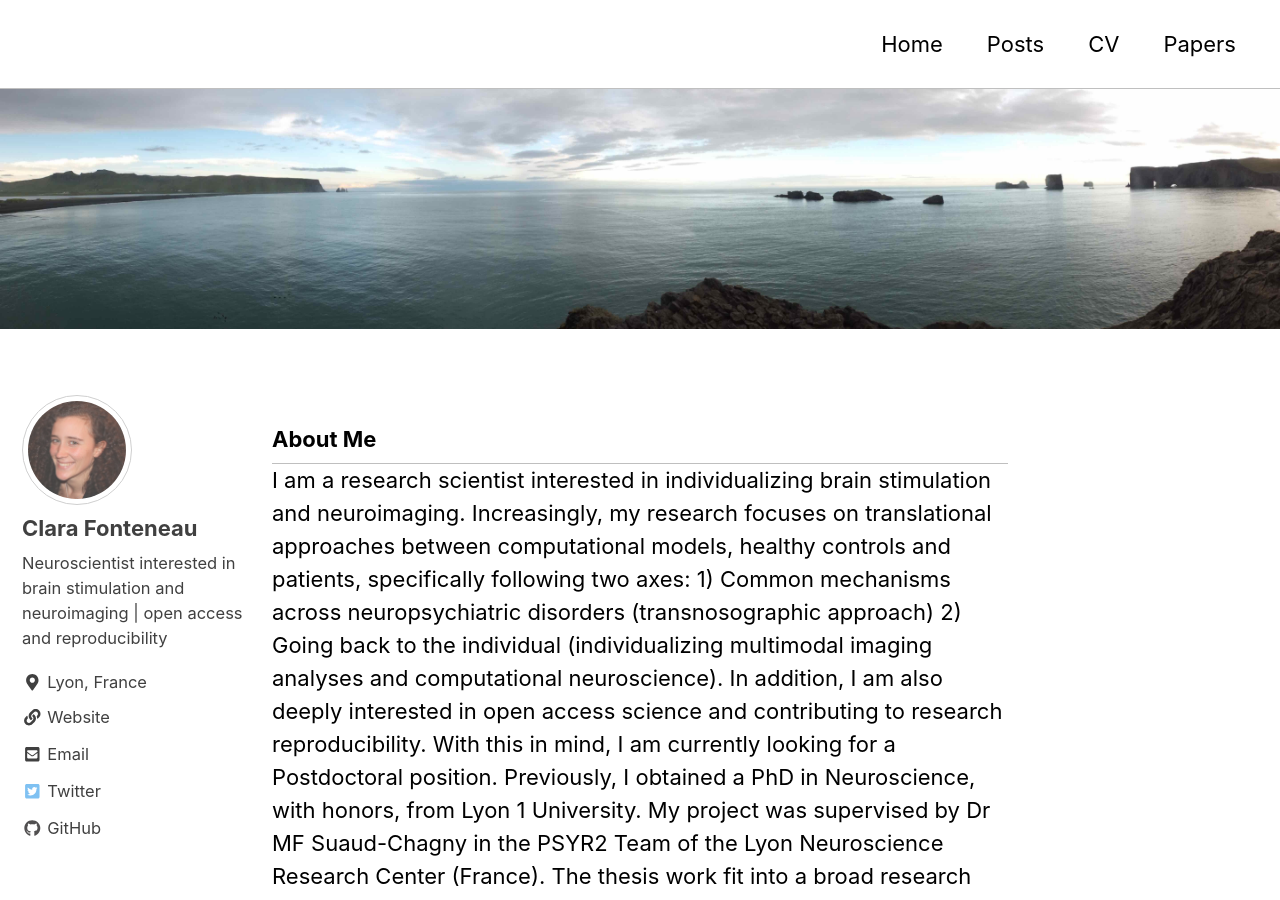
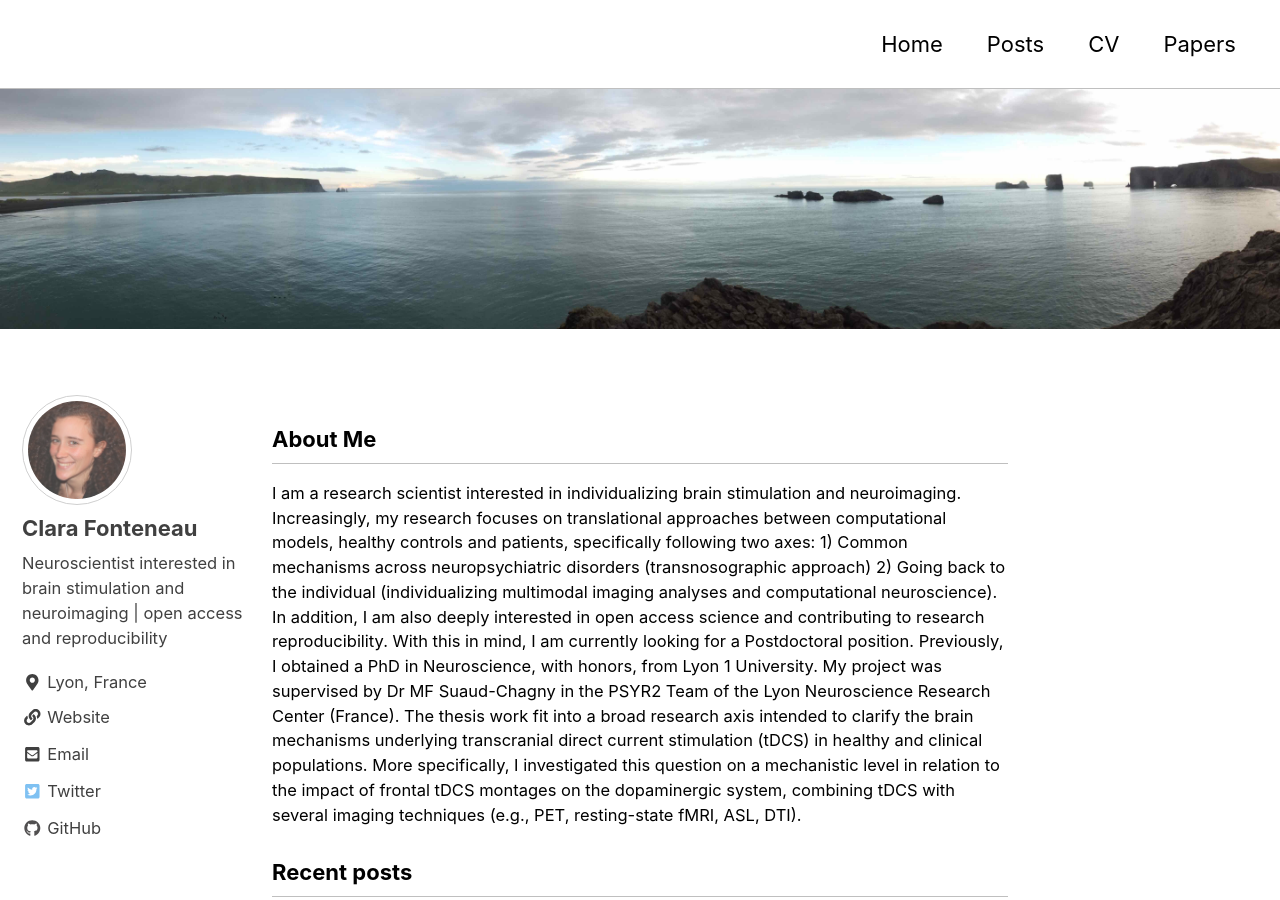
Before and after one commit to clarafonteneau/clarafonteneau.github.io, a Jekyll site: the page built from index.html, in a window 1280 px wide and 900 px high. Built offline with Jekyll 4.4.1, drawn with Linux system fonts in a browser that asks for light colours; nearby versions of some CDN libraries; the list of posts is cut into pages by our own code.

Commit message:
website update

```diff
--- a/_layouts/home.html
+++ b/_layouts/home.html
@@ -3,13 +3,13 @@ layout: archive
 ---
 
 <h3 class="archive__subtitle">{{ site.data.ui-text[site.locale].about_me | default: "About Me" }}</h3>
-I am a research scientist interested in individualizing brain stimulation and neuroimaging. Increasingly, my research focuses on translational approaches between computational models, healthy controls and patients, specifically following two axes:
+<p> I am a research scientist interested in individualizing brain stimulation and neuroimaging. Increasingly, my research focuses on translational approaches between computational models, healthy controls and patients, specifically following two axes:
   1) Common mechanisms across neuropsychiatric disorders (transnosographic approach)
   2) Going back to the individual (individualizing multimodal imaging analyses and computational neuroscience).
 In addition, I am also deeply interested in open access science and contributing to research reproducibility.
 
 With this in mind, I am currently looking for a Postdoctoral position. Previously, I obtained a PhD in Neuroscience, with honors, from Lyon 1 University. My project was supervised by Dr MF Suaud-Chagny in the PSYR2 Team of the Lyon Neuroscience Research Center (France). The thesis work fit into a broad research axis intended to clarify the brain mechanisms underlying transcranial direct current stimulation (tDCS) in healthy and clinical populations. More specifically, I investigated this question on a mechanistic level in relation to the impact of frontal tDCS montages on the dopaminergic system, combining tDCS with several imaging techniques (e.g., PET, resting-state fMRI, ASL, DTI).
-
+</p>
 
 <h3 class="archive__subtitle">{{ site.data.ui-text[site.locale].recent_posts | default: "Recent Posts" }}</h3>
 
--- a/_layouts/posts.html
+++ b/_layouts/posts.html
@@ -1,7 +1,7 @@
 ---
 layout: archive
 header:
-  image: /assets/images/DSCF8449.JPG
+  image: /assets/images/DSC_5364.jpg
 ---
 <div class="page__hero" style=" ">
   {% include page__hero.html %}
--- a/index.html
+++ b/index.html
@@ -2,5 +2,5 @@
 layout: home
 author_profile: true
 header:
-  image: /assets/images/DSCF8449.JPG
+  image: /assets/images/DSCF8449.jpg
 ---
```
Also changed, not shown: _pages/publications.md (+1 -1 lines).
